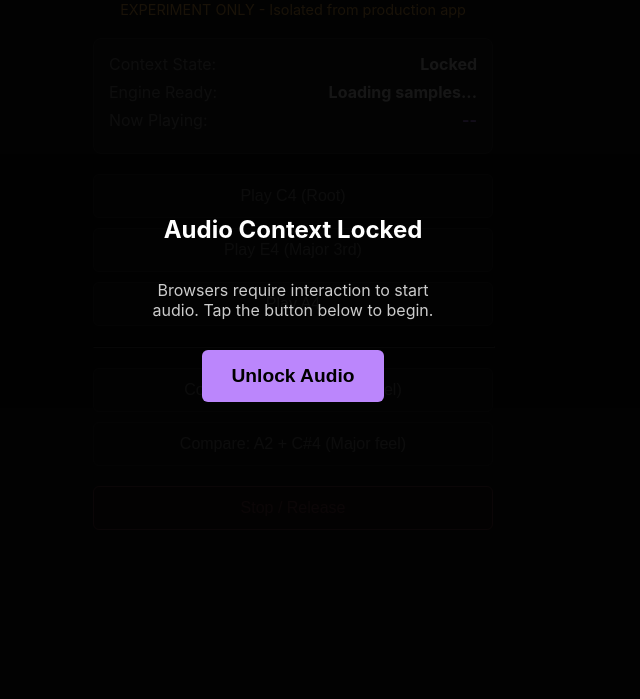
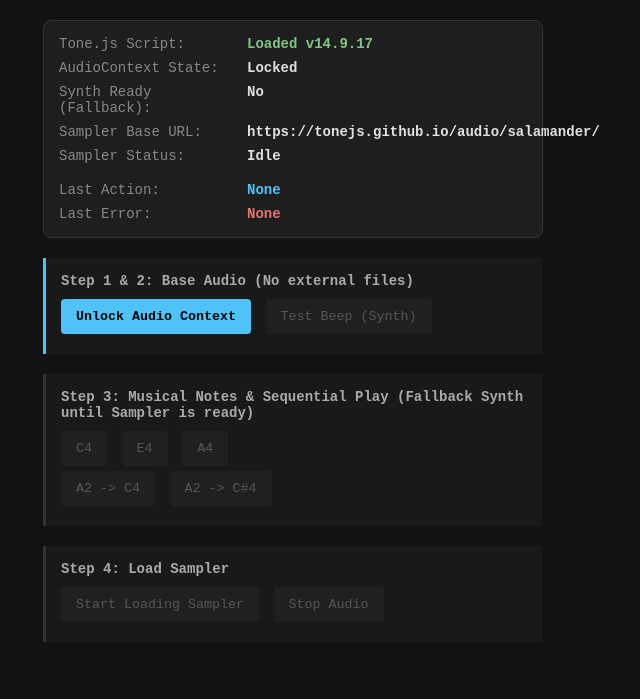
Before and after one commit to dumgtr/guitarcompanion-beta, a website: page experiments/sound-lab-tonejs-sampler/index.html in a window 1280 px wide. Shown: the part 101-800 px from the top of the page, without its empty margins (347-987 px from the left). Drawn offline with nearby package versions, Linux system fonts and the light colour scheme.

Commit message:
spike: add tone.js audio diagnostics and synth fallback

```diff
--- a/experiments/sound-lab-tonejs-sampler/index.html
+++ b/experiments/sound-lab-tonejs-sampler/index.html
@@ -3,20 +3,21 @@
 <head>
     <meta charset="UTF-8">
     <meta name="viewport" content="width=device-width, initial-scale=1.0">
-    <title>Tone.js Sampler Spike (Isolated)</title>
+    <title>Tone.js Audio Diagnostics</title>
     <!-- Load Tone.js from CDN -->
     <script src="https://cdnjs.cloudflare.com/ajax/libs/tone/14.8.49/Tone.js"></script>
     <style>
         :root {
             --bg: #121212;
             --text: #e0e0e0;
-            --accent: #bb86fc;
-            --error: #cf6679;
+            --accent: #4fc3f7;
+            --success: #81c784;
+            --error: #e57373;
             --surface: #1e1e1e;
             --surface-hover: #2c2c2c;
         }
         body {
-            font-family: -apple-system, BlinkMacSystemFont, "Segoe UI", Roboto, Helvetica, Arial, sans-serif;
+            font-family: monospace, sans-serif;
             background-color: var(--bg);
             color: var(--text);
             margin: 0;
@@ -25,171 +26,218 @@
             flex-direction: column;
             align-items: center;
         }
-        h1 {
-            color: var(--accent);
-            text-align: center;
-        }
-        .warning {
-            color: #ffb74d;
-            font-size: 0.9em;
-            margin-bottom: 20px;
-            text-align: center;
-        }
-        .status-panel {
+        h1 { color: var(--accent); margin-bottom: 5px; }
+        .warning { color: #ffb74d; margin-bottom: 20px; }
+
+        .panel {
             background-color: var(--surface);
             border: 1px solid #333;
             border-radius: 8px;
             padding: 15px;
             margin-bottom: 20px;
             width: 100%;
-            max-width: 400px;
+            max-width: 500px;
             box-sizing: border-box;
         }
-        .status-row {
+        .status-grid {
+            display: grid;
+            grid-template-columns: 180px 1fr;
+            gap: 8px;
+            font-size: 14px;
+        }
+        .status-label { color: #888; }
+        .status-val { font-weight: bold; }
+
+        .controls {
             display: flex;
-            justify-content: space-between;
-            margin-bottom: 8px;
-        }
-        .status-row:last-child {
-            margin-bottom: 0;
-        }
-        .status-label {
-            color: #888;
-        }
-        .status-value {
-            font-weight: bold;
-        }
-        #error-msg {
-            color: var(--error);
-            font-size: 0.9em;
-            margin-top: 10px;
-            display: none;
-        }
-        .controls {
-            display: grid;
-            grid-template-columns: 1fr;
+            flex-direction: column;
             gap: 10px;
             width: 100%;
-            max-width: 400px;
+            max-width: 500px;
         }
-        button {
-            background-color: var(--surface);
-            color: var(--text);
-            border: 1px solid #444;
-            border-radius: 6px;
-            padding: 12px 16px;
-            font-size: 16px;
-            cursor: pointer;
-            transition: background-color 0.2s, transform 0.1s;
+        .control-group {
+            background: #191919;
+            padding: 15px;
+            border-left: 3px solid #333;
+            margin-bottom: 10px;
         }
-        button:hover {
-            background-color: var(--surface-hover);
-        }
-        button:active {
-            transform: scale(0.98);
-        }
-        button:disabled {
-            opacity: 0.5;
-            cursor: not-allowed;
-            transform: none;
-        }
-        .stop-btn {
-            background-color: #331515;
-            border-color: var(--error);
-            color: var(--error);
-            margin-top: 10px;
+        .control-group h3 {
+            margin: 0 0 10px 0;
+            font-size: 14px;
+            color: #aaa;
         }
 
-        /* Mobile Audio Unlock Overlay */
-        #unlock-overlay {
-            position: fixed;
-            top: 0; left: 0; right: 0; bottom: 0;
-            background-color: rgba(0, 0, 0, 0.9);
-            display: flex;
-            flex-direction: column;
-            justify-content: center;
-            align-items: center;
-            z-index: 9999;
+        button {
+            background-color: #333;
+            color: var(--text);
+            border: none;
+            border-radius: 4px;
+            padding: 10px 15px;
+            cursor: pointer;
+            font-family: inherit;
+            margin-right: 5px;
+            margin-bottom: 5px;
         }
-        #unlock-btn {
-            background-color: var(--accent);
-            color: #000;
-            font-weight: bold;
-            font-size: 1.2rem;
-            padding: 15px 30px;
-            border: none;
-        }
-        #unlock-btn:hover {
-            background-color: #d1a3ff;
-        }
+        button:hover { background-color: #444; }
+        button:disabled { opacity: 0.3; cursor: not-allowed; }
+        .btn-primary { background-color: var(--accent); color: #000; font-weight: bold; }
+        .btn-primary:hover { background-color: #81d4fa; }
+
     </style>
 </head>
 <body>
 
-    <div id="unlock-overlay">
-        <h2 style="color: white; margin-bottom: 20px;">Audio Context Locked</h2>
-        <p style="color: #ccc; margin-bottom: 30px; text-align: center; max-width: 300px;">
-            Browsers require interaction to start audio. Tap the button below to begin.
-        </p>
-        <button id="unlock-btn">Unlock Audio</button>
+    <h1>Audio Diagnostics</h1>
+    <div class="warning">Spike Phase 1 - Fix Sound Loading & Stacked Notes</div>
+
+    <div class="panel">
+        <div class="status-grid">
+            <span class="status-label">Tone.js Script:</span>
+            <span class="status-val" id="stat-script">Checking...</span>
+
+            <span class="status-label">AudioContext State:</span>
+            <span class="status-val" id="stat-ctx">Locked</span>
+
+            <span class="status-label">Synth Ready (Fallback):</span>
+            <span class="status-val" id="stat-synth">No</span>
+
+            <span class="status-label">Sampler Base URL:</span>
+            <span class="status-val" id="stat-url">https://tonejs.github.io/audio/salamander/</span>
+
+            <span class="status-label">Sampler Status:</span>
+            <span class="status-val" id="stat-sampler">Idle</span>
+
+            <span class="status-label" style="margin-top:10px;">Last Action:</span>
+            <span class="status-val" id="stat-action" style="margin-top:10px; color:var(--accent)">None</span>
+
+            <span class="status-label">Last Error:</span>
+            <span class="status-val" id="stat-error" style="color:var(--error)">None</span>
+        </div>
     </div>
 
-    <h1>Tone.js Sampler Spike</h1>
-    <div class="warning">EXPERIMENT ONLY - Isolated from production app</div>
+    <div class="controls">
+        <div class="control-group" style="border-color: var(--accent)">
+            <h3>Step 1 & 2: Base Audio (No external files)</h3>
+            <button id="btn-unlock" class="btn-primary" onclick="unlockAudio()">Unlock Audio Context</button>
+            <button id="btn-beep" disabled onclick="testBeep()">Test Beep (Synth)</button>
+        </div>
 
-    <div class="status-panel">
-        <div class="status-row">
-            <span class="status-label">Context State:</span>
-            <span class="status-value" id="status-state">Locked</span>
+        <div class="control-group">
+            <h3>Step 3: Musical Notes & Sequential Play (Fallback Synth until Sampler is ready)</h3>
+            <button id="btn-c4" disabled onclick="playNote('C4')">C4</button>
+            <button id="btn-e4" disabled onclick="playNote('E4')">E4</button>
+            <button id="btn-a4" disabled onclick="playNote('A4')">A4</button>
+            <br>
+            <button id="btn-seq-min" disabled onclick="playSequential(['A2', 'C4'], 'A Minor Seq')">A2 -> C4</button>
+            <button id="btn-seq-maj" disabled onclick="playSequential(['A2', 'C#4'], 'A Major Seq')">A2 -> C#4</button>
         </div>
-        <div class="status-row">
-            <span class="status-label">Engine Ready:</span>
-            <span class="status-value" id="status-engine">Loading samples...</span>
+
+        <div class="control-group">
+            <h3>Step 4: Load Sampler</h3>
+            <button id="btn-load-sampler" disabled onclick="loadSampler()">Start Loading Sampler</button>
+            <button disabled onclick="stopAll()">Stop Audio</button>
         </div>
-        <div class="status-row">
-            <span class="status-label">Now Playing:</span>
-            <span class="status-value" id="status-playing" style="color: var(--accent);">--</span>
-        </div>
-        <div id="error-msg"></div>
-    </div>
-
-    <div class="controls" id="main-controls" style="opacity: 0.5; pointer-events: none;">
-        <button onclick="playNote('C4')">Play C4 (Root)</button>
-        <button onclick="playNote('E4')">Play E4 (Major 3rd)</button>
-        <button onclick="playNote('A4')">Play A4</button>
-        <hr style="width: 100%; border-color: #333; margin: 10px 0;">
-        <button onclick="playCompare(['A2', 'C4'], 'A Minor Feel')">Compare: A2 + C4 (Minor feel)</button>
-        <button onclick="playCompare(['A2', 'C#4'], 'A Major Feel')">Compare: A2 + C#4 (Major feel)</button>
-        <button class="stop-btn" onclick="stopAudio()">Stop / Release</button>
     </div>
 
     <script>
-        const stateEl = document.getElementById('status-state');
-        const engineEl = document.getElementById('status-engine');
-        const playingEl = document.getElementById('status-playing');
-        const errorEl = document.getElementById('error-msg');
-        const overlay = document.getElementById('unlock-overlay');
-        const controls = document.getElementById('main-controls');
+        // DOM Elements
+        const elScript = document.getElementById('stat-script');
+        const elCtx = document.getElementById('stat-ctx');
+        const elSynth = document.getElementById('stat-synth');
+        const elSampler = document.getElementById('stat-sampler');
+        const elAction = document.getElementById('stat-action');
+        const elError = document.getElementById('stat-error');
 
-        let sampler;
-        let isEngineReady = false;
+        let synth = null;
+        let sampler = null;
+        let isSynthReady = false;
+        let isSamplerReady = false;
 
-        function showError(msg) {
-            errorEl.textContent = msg;
-            errorEl.style.display = 'block';
-            console.error(msg);
+        // Check if Tone loaded
+        if (typeof Tone !== 'undefined') {
+            elScript.textContent = "Loaded v" + Tone.version;
+            elScript.style.color = "var(--success)";
+        } else {
+            elScript.textContent = "Failed to load!";
+            elScript.style.color = "var(--error)";
+            logError("Tone.js global object is missing.");
         }
 
-        // 1. Setup Tone.js Sampler and effects
-        async function initAudioEngine() {
+        function logAction(msg) {
+            console.log("Action:", msg);
+            elAction.textContent = msg;
+        }
+
+        function logError(msg) {
+            console.error("Error:", msg);
+            elError.textContent = msg;
+        }
+
+        async function unlockAudio() {
             try {
-                // Soft Piano Effects Chain
-                const filter = new Tone.Filter(2000, "lowpass");
-                const reverb = new Tone.Reverb(2.5); // 2.5s decay
+                logAction("Unlocking audio...");
+                await Tone.start();
+                elCtx.textContent = Tone.context.state;
+                elCtx.style.color = "var(--success)";
 
-                // Wait for reverb to generate impulse response
-                await reverb.generate();
+                // Initialize fallback Synth (Dry - No effects for diagnostic clarity)
+                synth = new Tone.Synth().toDestination();
+                isSynthReady = true;
+                elSynth.textContent = "Yes";
+                elSynth.style.color = "var(--success)";
 
+                // Enable buttons
+                document.querySelectorAll('button').forEach(b => b.disabled = false);
+                document.getElementById('btn-unlock').disabled = true;
+
+                logAction("Context Unlocked. Synth Ready.");
+            } catch (err) {
+                logError("Failed to unlock audio: " + err.message);
+                elCtx.textContent = "Error";
+                elCtx.style.color = "var(--error)";
+            }
+        }
+
+        function testBeep() {
+            logAction("Testing beep...");
+            if (synth) synth.triggerAttackRelease("C5", "8n");
+        }
+
+        function playNote(note) {
+            const engine = isSamplerReady ? sampler : synth;
+            const engineName = isSamplerReady ? "Sampler" : "Synth";
+            logAction(`Playing ${note} via ${engineName}`);
+
+            if (engine) {
+                engine.triggerAttackRelease(note, "2n");
+            } else {
+                logError("No audio engine available!");
+            }
+        }
+
+        function playSequential(notes, label) {
+            const engine = isSamplerReady ? sampler : synth;
+            const engineName = isSamplerReady ? "Sampler" : "Synth";
+            logAction(`Seq: ${label} via ${engineName}`);
+
+            if (engine) {
+                const now = Tone.now();
+                // Play first note immediately, second note 0.5s later.
+                // Ensures single guide tone rule is respected, no stacked chords.
+                engine.triggerAttackRelease(notes[0], "4n", now);
+                engine.triggerAttackRelease(notes[1], "2n", now + 0.5);
+            }
+        }
+
+        function loadSampler() {
+            logAction("Loading Sampler...");
+            elSampler.textContent = "Loading...";
+            elSampler.style.color = "#ffb74d";
+            document.getElementById('btn-load-sampler').disabled = true;
+
+            let onloadFired = false;
+
+            try {
                 sampler = new Tone.Sampler({
                     urls: {
                         "C4": "C4.mp3",
@@ -200,55 +248,35 @@
                     release: 1.5,
                     baseUrl: "https://tonejs.github.io/audio/salamander/",
                     onload: () => {
-                        isEngineReady = true;
-                        engineEl.textContent = "Ready (Salamander Grand)";
-                        engineEl.style.color = "#81c784";
-                        controls.style.opacity = "1";
-                        controls.style.pointerEvents = "auto";
+                        onloadFired = true;
+                        isSamplerReady = true;
+                        elSampler.textContent = "Ready (Salamander)";
+                        elSampler.style.color = "var(--success)";
+                        logAction("Sampler load complete");
                     }
-                }).chain(filter, reverb, Tone.Destination);
+                }).toDestination(); // Dry output initially
 
-                // Lower volume slightly for soft piano feel
-                sampler.volume.value = -6;
+                // Timeout check
+                setTimeout(() => {
+                    if (!onloadFired) {
+                        elSampler.textContent = "Failed (Timeout)";
+                        elSampler.style.color = "var(--error)";
+                        isSamplerReady = false;
+                        logError("Sampler load timed out after 8 seconds. Using Synth fallback.");
+                    }
+                }, 8000);
 
             } catch (err) {
-                showError("Failed to load sampler: " + err.message);
-                engineEl.textContent = "Error";
-                engineEl.style.color = "var(--error)";
+                logError("Sampler init error: " + err.message);
+                elSampler.textContent = "Failed";
+                elSampler.style.color = "var(--error)";
             }
         }
 
-        // 2. Handle Audio Unlock
-        document.getElementById('unlock-btn').addEventListener('click', async () => {
-            await Tone.start();
-            stateEl.textContent = "Unlocked (Running)";
-            stateEl.style.color = "#81c784";
-            overlay.style.display = 'none';
-
-            // Initialize engine after unlock
-            initAudioEngine();
-        });
-
-        // 3. Playback functions
-        function playNote(note) {
-            if (!isEngineReady) return;
-            sampler.releaseAll(); // Clean stop before new note
-            sampler.triggerAttackRelease(note, "2n");
-            playingEl.textContent = note;
-        }
-
-        function playCompare(notes, label) {
-            if (!isEngineReady) return;
-            sampler.releaseAll();
-            // Trigger multiple notes as a chord to demonstrate color
-            sampler.triggerAttackRelease(notes, "2n");
-            playingEl.textContent = label + " (" + notes.join(" + ") + ")";
-        }
-
-        function stopAudio() {
-            if (!isEngineReady) return;
-            sampler.releaseAll();
-            playingEl.textContent = "Stopped";
+        function stopAll() {
+            logAction("Stop All");
+            if (synth) synth.triggerRelease();
+            if (sampler) sampler.releaseAll();
         }
     </script>
 </body>
```
Also changed, not shown: experiments/sound-lab-tonejs-sampler/README.md.
